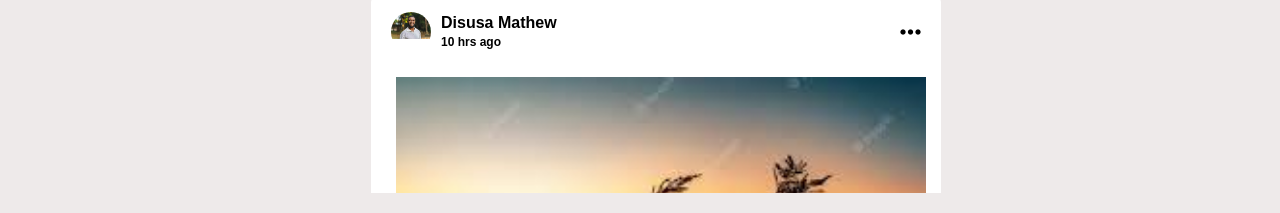
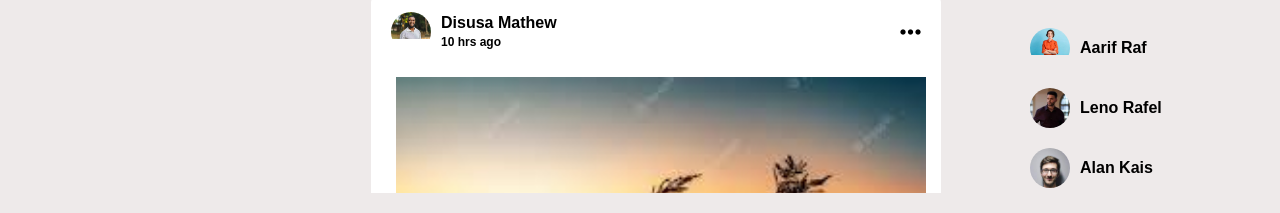
Before and after one commit to Lins-Thomas-au45/face_book-_clone, a plain HTML site: page index.html in a window 1280 px wide. Shown: the part 657-870 px from the top of the page. Drawn offline with nearby package versions, Linux system fonts and the light colour scheme.

Commit message:
scroll bar made hidden

```diff
--- a/index.html
+++ b/index.html
@@ -342,6 +342,24 @@
                     </div>
                     <div class="name2"><h4>Helen Rafi</h4></div>
                 </div>
+                <div class="list">
+                    <div class="dp">
+                        <img src="./images/f5.jfif" alt="">
+                    </div>
+                    <div class="name2"><h4>Aarif Raf</h4></div>
+                </div>
+                <div class="list">
+                    <div class="dp">
+                        <img src="./images/f7.jfif" alt="">
+                    </div>
+                    <div class="name2"><h4>Leno Rafel</h4></div>
+                </div>
+                <div class="list">
+                    <div class="dp">
+                        <img src="./images/f2.jfif">
+                    </div>
+                    <div class="name2"><h4>Alan Kais</h4></div>
+                </div>
 
 
             </div>
--- a/styles.css
+++ b/styles.css
@@ -140,6 +140,10 @@ i:active{
 .left-content{
     overflow-y: auto;
 }
+
+.left-content::-webkit-scrollbar {
+    display: none;
+}
 .options{
     height: 40px;
     width: 80%;
@@ -206,6 +210,10 @@ i:active{
 .centre .centre-content{
     max-height: 100vh;
     overflow-y: auto;
+}
+
+.centre-content::-webkit-scrollbar {
+    display: none;
 }
 
 .centre .story-section{
@@ -363,7 +371,11 @@ i:active{
     flex-direction: column;
     margin-left: 50px;
     margin-top: 20px;
-
+    overflow-y: auto;
+    height: 100vh;
+}
+.friend-section::-webkit-scrollbar{
+    display: none;
 }
 
 .list{
```
